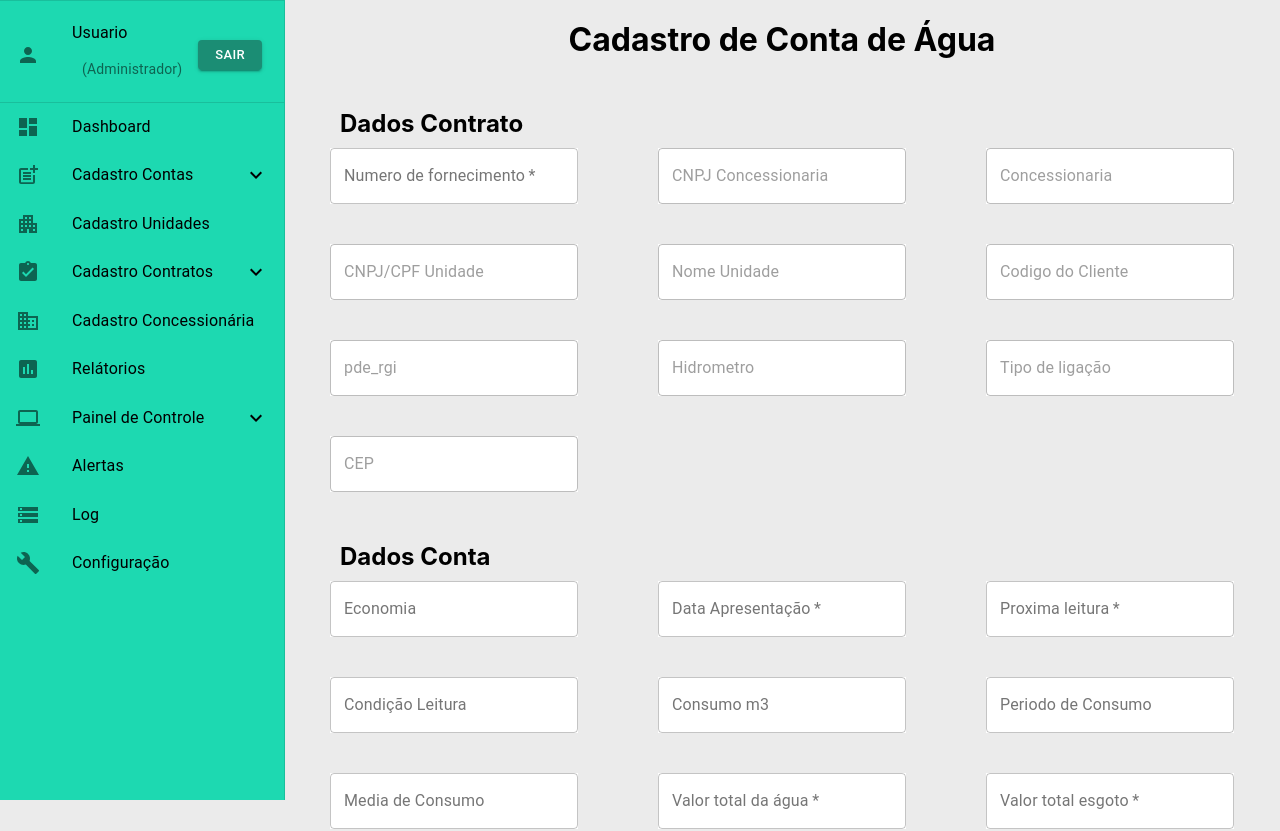
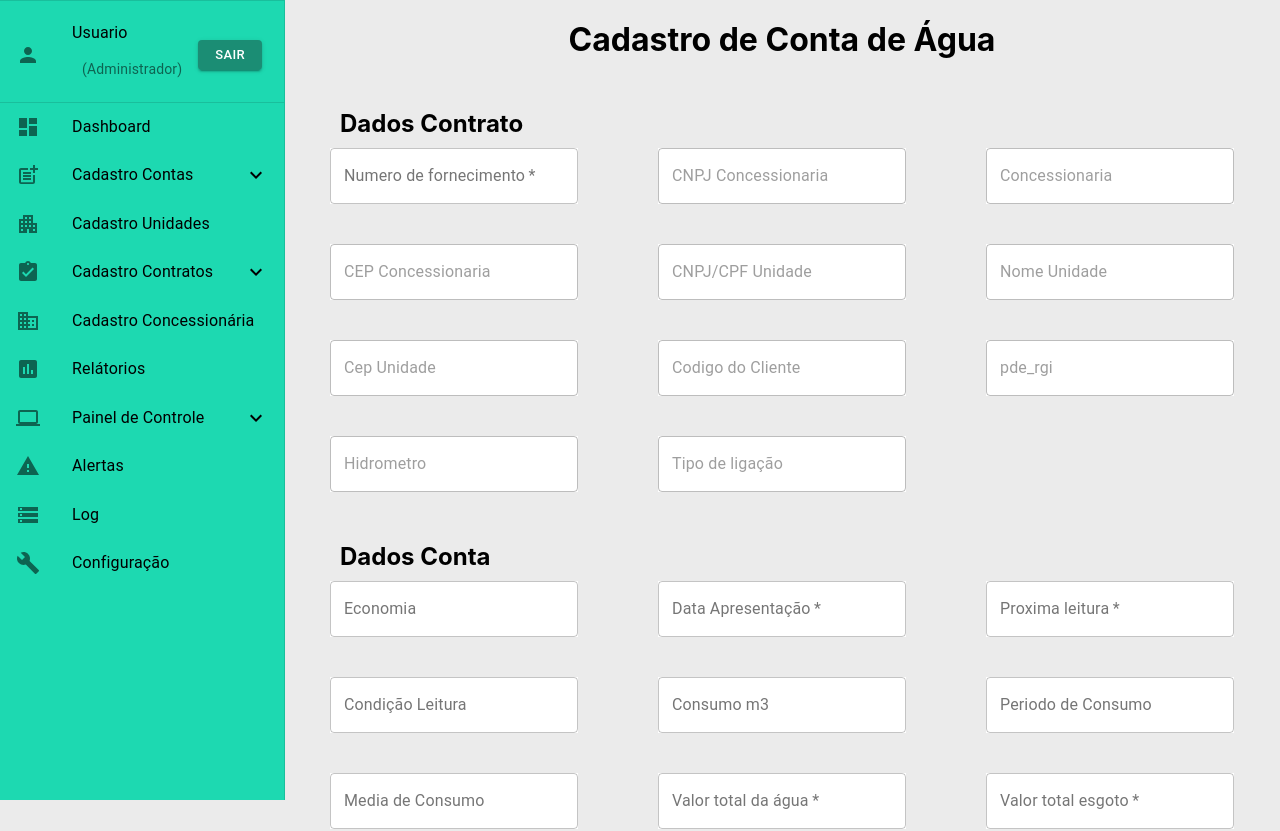
Before and after one commit to Grupo1API/TecSus, a React (Create React App) app in the folder tecsus-front/tecsus/: page /contas_agua in a window 1280 px wide. Shown: the top 831 px of the page. Built offline with nearby package versions, Linux system fonts and the light colour scheme.

Commit message:
realocação conta agua

```diff
--- a/tecsus-front/tecsus/src/pages/contas_agua/index.js
+++ b/tecsus-front/tecsus/src/pages/contas_agua/index.js
@@ -21,6 +21,7 @@ function ContaAgua(){
     const [hidrometro, setHidrometro] = useState('')
     const [economia, setEconomia] = useState('')
     const [tipo_ligacao, setTipo_ligacao] = useState('')
+    const [cep_unidade,setCep_unidade] = useState('')
     const [data_apresentacao, setData_apresentacao] = useState('')
     const [proxima_leitura, setProxima_leitura] = useState('')
     const [condicao_leitura, setCondicao_leitura] = useState('')
@@ -80,6 +81,7 @@ function ContaAgua(){
             pde_rgi:pde_rgi,
             hidrometro:hidrometro,
             economia:economia,
+            cep_unidade:cep_unidade,
             tipo_ligacao:tipo_ligacao,
             data_apresentacao:formatarData(data_apresentacao),
             proxima_leitura:formatarData(proxima_leitura),
@@ -120,6 +122,7 @@ function ContaAgua(){
             setPde_rgi('')
             setHidrometro('')
             setEconomia('')
+            setCep_unidade('')
             setTipo_ligacao('')
             setData_apresentacao('')
             setProxima_leitura('')
@@ -188,6 +191,7 @@ function ContaAgua(){
                                 id="concessionaria"
                                 className='input'
                                 type="text"
+                                onChange={(e) => setConcessionaria(e.target.value)}
                                 label="Concessionaria"
                                 disabled
                                 value={concessionaria}
@@ -197,6 +201,18 @@ function ContaAgua(){
 
                             </div>
                             <div className='coluna'>
+                            <TextField
+                                id="cep"
+                                className='input'
+                                type="number"
+                                label="CEP Concessionaria"
+                                disable
+                                onChange={(e) => setCep(e.target.value)}
+                                value={cep}
+                                variant="outlined"
+                                disabled
+                            />
+
                             <TextField
                                 id="cnpj_cpf_cliente"
                                 className='input'
@@ -214,13 +230,27 @@ function ContaAgua(){
                                 className='input'
                                 type="text"
                                 label="Nome Unidade"
+                                onChange={(e) => setNome_cliente(e.target.value)}
                                 disabled
                                 value={nome_cliente}
                                 variant="outlined"
+
+
                             />
 
-
-
+                            </div>
+                            <div className='coluna'>
+                            <TextField
+                                id="cep_unidade"
+                                className='input'
+                                type="text"
+                                label="Cep Unidade"
+                                placeholder="Cep unidade"
+                                value={cep_unidade}
+                                onChange={(e) => setCep_unidade(e.target.value)}
+                                variant="outlined"
+                                disabled
+                            />
                             <TextField
                                 id="codigo_cliente"
                                 className='input'
@@ -232,8 +262,6 @@ function ContaAgua(){
                                 variant="outlined"
                                 disabled
                             />
-                            </div>
-                            <div className='coluna'>
                             <TextField
                                 id="pde_rgi"
                                 className='input'
@@ -246,7 +274,9 @@ function ContaAgua(){
                                 disabled
                             />
 
-                             <TextField
+                            </div>
+                            <div className='coluna'>
+                            <TextField
                                 id="hidrometro"
                                 className='input'
                                 type="text"
@@ -257,8 +287,7 @@ function ContaAgua(){
                                 variant="outlined"
                                 disabled
                             />
-
-                              <TextField
+                            <TextField
                                 id="tipo_ligação"
                                 className='input'
                                 type="text"
@@ -266,18 +295,6 @@ function ContaAgua(){
                                 placeholder="Tipo de ligação"
                                 value={tipo_ligacao}
                                 onChange={(e) => setTipo_ligacao(e.target.value)}
-                                variant="outlined"
-                                disabled
-                            />
-                            </div>
-                            <div className='coluna'>
-                            <TextField
-                                id="cep"
-                                className='input'
-                                type="number"
-                                label="CEP"
-                                disable
-                                value={cep}
                                 variant="outlined"
                                 disabled
                             />
```
